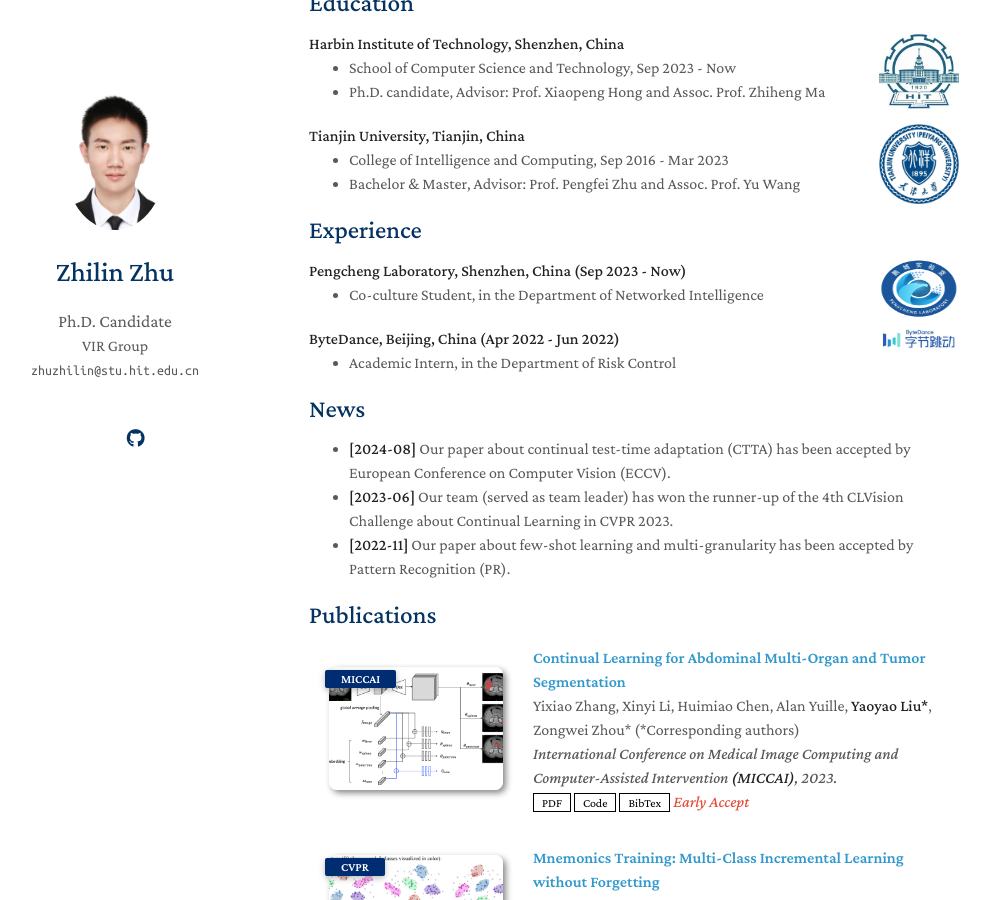
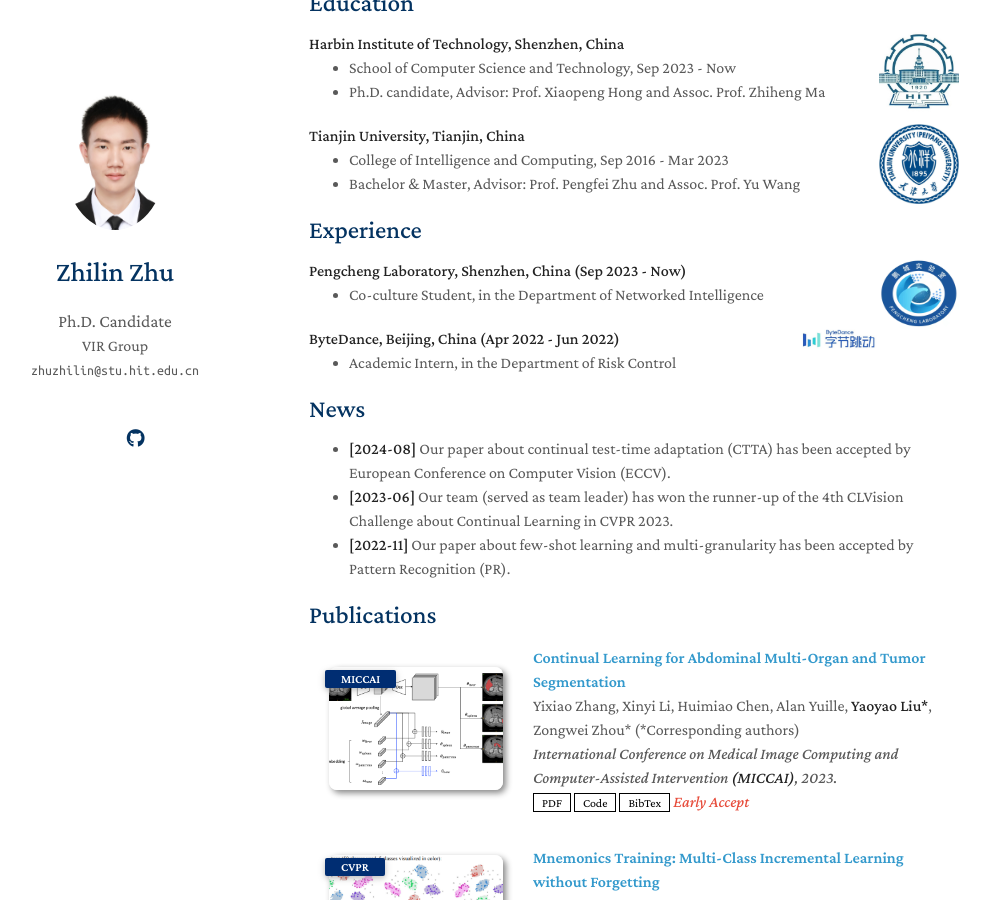
Before and after one commit to z1358/z1358.github.io, a Jekyll site: the page built from index.md, in a window 1280 px wide and 900 px high, scrolled down 346 px. Shown: the whole window, without its empty margins (161-1151 px from the left). Built offline with Jekyll 4.4.1, drawn with Linux system fonts in a browser that asks for light colours; a style sheet for code colours, icons or effects is not loaded; our own code applies the rules of GitHub Pages for plain Markdown files.

Commit message:
Update index.md

```diff
--- a/index.md
+++ b/index.md
@@ -41,7 +41,7 @@ I'm Zhilin Zhu (朱之林), a Ph.D. candidate in the VIR Group, Harbin Institute
 <div align="left">
         <strong> Pengcheng Laboratory, Shenzhen, China  (Sep 2023 - Now) </strong>
           <a target="_blank" rel="external">
-            <img border="0" src="assets/img/pcl_logo.jpg" align="right" width="80" height="60">
+            <img border="0" src="assets/img/pcl_logo.jpg" align="right" width="80" height="70">
           </a>
         <ul>
         <li>
```
